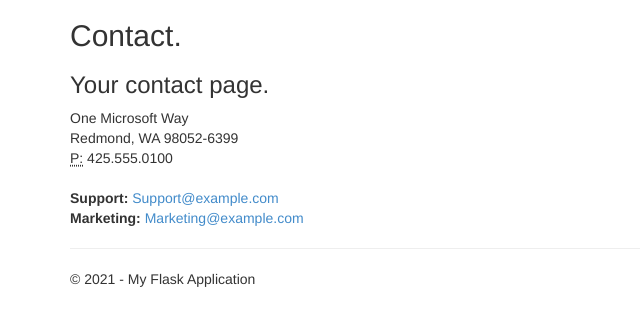
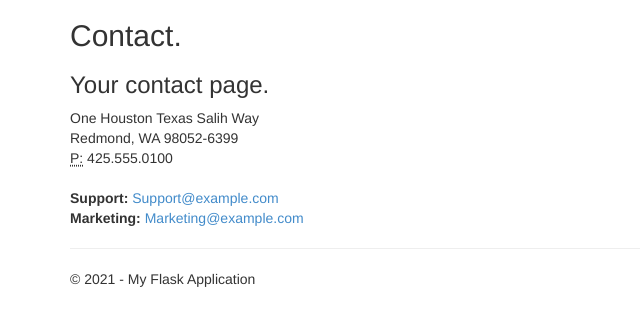
Before and after one commit to salihonder/pythonapp, a Flask app: page /contact in a window 1280 px wide. Shown: the part 51-377 px from the top of the page, without its empty margins (0-640 px from the left). Run offline with Flask 2, Linux system fonts and the light colour scheme; some libraries are stand-ins or nearby versions.

Commit message:
Update contact.html

```diff
--- a/FlaskTemplate/templates/contact.html
+++ b/FlaskTemplate/templates/contact.html
@@ -6,7 +6,7 @@
 <h3>{{ message }}</h3>
 
 <address>
-    One Microsoft Way<br />
+    One Houston Texas Salih Way<br />
     Redmond, WA 98052-6399<br />
     <abbr title="Phone">P:</abbr>
     425.555.0100
```
